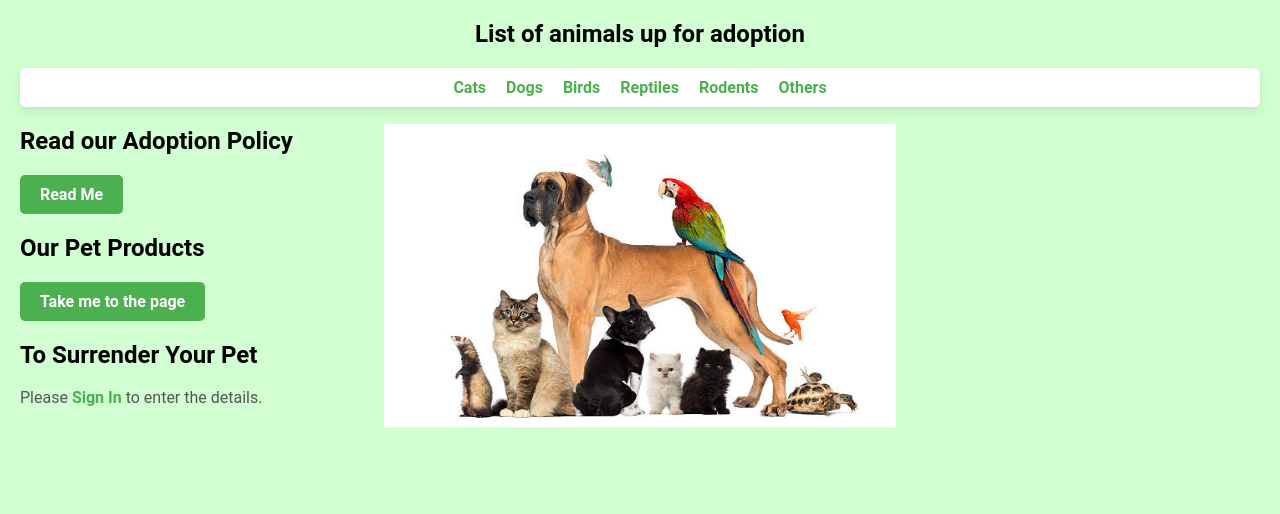
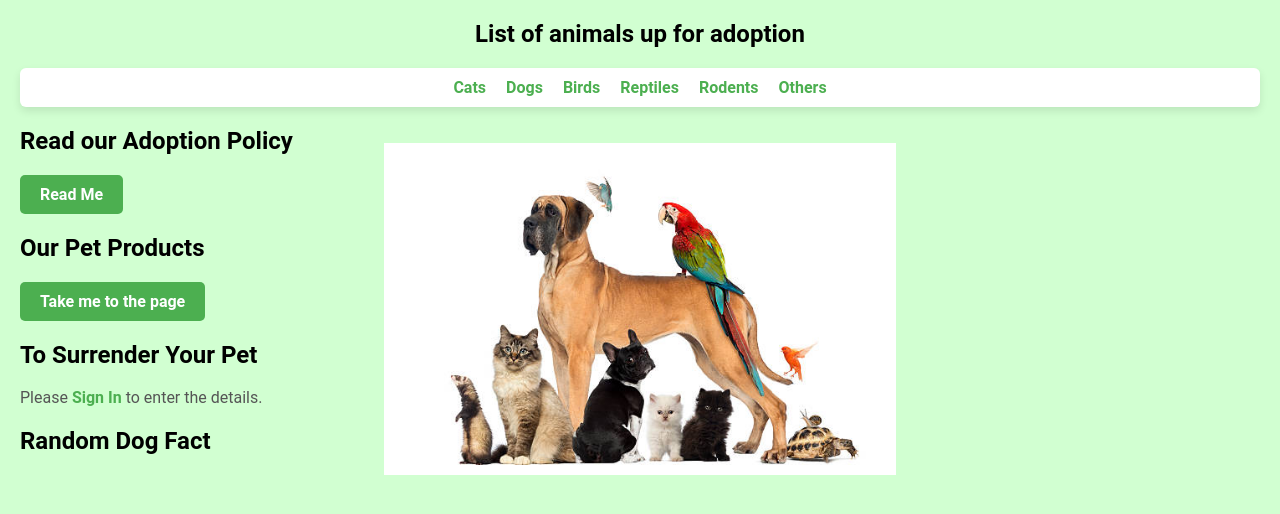
Before and after one commit to x22185101/x22185101_DevopsNew, a Django app: page / in a window 1280 px wide. Shown: the part 78-592 px from the top of the page. Run offline with Django 3.2, Linux system fonts and the light colour scheme; data comes from the database, SQL or seed files in the repository; both versions use the stored data as it was after the commit; data that the repository does not hold is empty.

Commit message:
Integrated Random Dog Fact API

```diff
--- a/animal_shelter/templates/animal_shelter/index.html
+++ b/animal_shelter/templates/animal_shelter/index.html
@@ -163,6 +163,11 @@
             </form>
         {% endif %}
 
+        <div class="random-dog-fact">
+            <h2>Random Dog Fact</h2>
+            <p>{{ random_dog_fact }}</p>
+        </div>
+
     </div>
 </body>
 </html>
--- a/animal_shelter/views.py
+++ b/animal_shelter/views.py
@@ -8,11 +8,17 @@ from .models import Adopter
 from .models import AdoptionPolicy
 from django.contrib import messages
 from django.contrib.auth.decorators import login_required
+import requests
 
 
 def index(request):
+    random_dog_fact = get_random_dog_fact()
+
     list_of_animals = AnimalShelter.objects.order_by('-animal_type')[:15]
-    context = {'list_of_animals': list_of_animals}
+    context = {
+        'list_of_animals': list_of_animals,
+        'random_dog_fact': random_dog_fact,  # Pass the random dog fact to the template
+    }
     return render(request, 'animal_shelter/index.html', context)
 
 def show(request, animal_shelter_id):
@@ -118,3 +124,12 @@ def user_delete_animal(request, animal_shelter_id):
 
     context = {'animal': animal}
     return render(request, 'animal_shelter/delete.html', context)
+
+def get_random_dog_fact():
+    try:
+        response = requests.get('https://dog-api.kinduff.com/api/facts')
+        response.raise_for_status()  # Raise an exception for any HTTP errors
+        random_dog_fact = response.json()['facts'][0]
+        return random_dog_fact
+    except Exception as e:
+        return f"Error: {e}"
```
Also changed, not shown: db.sqlite3.
